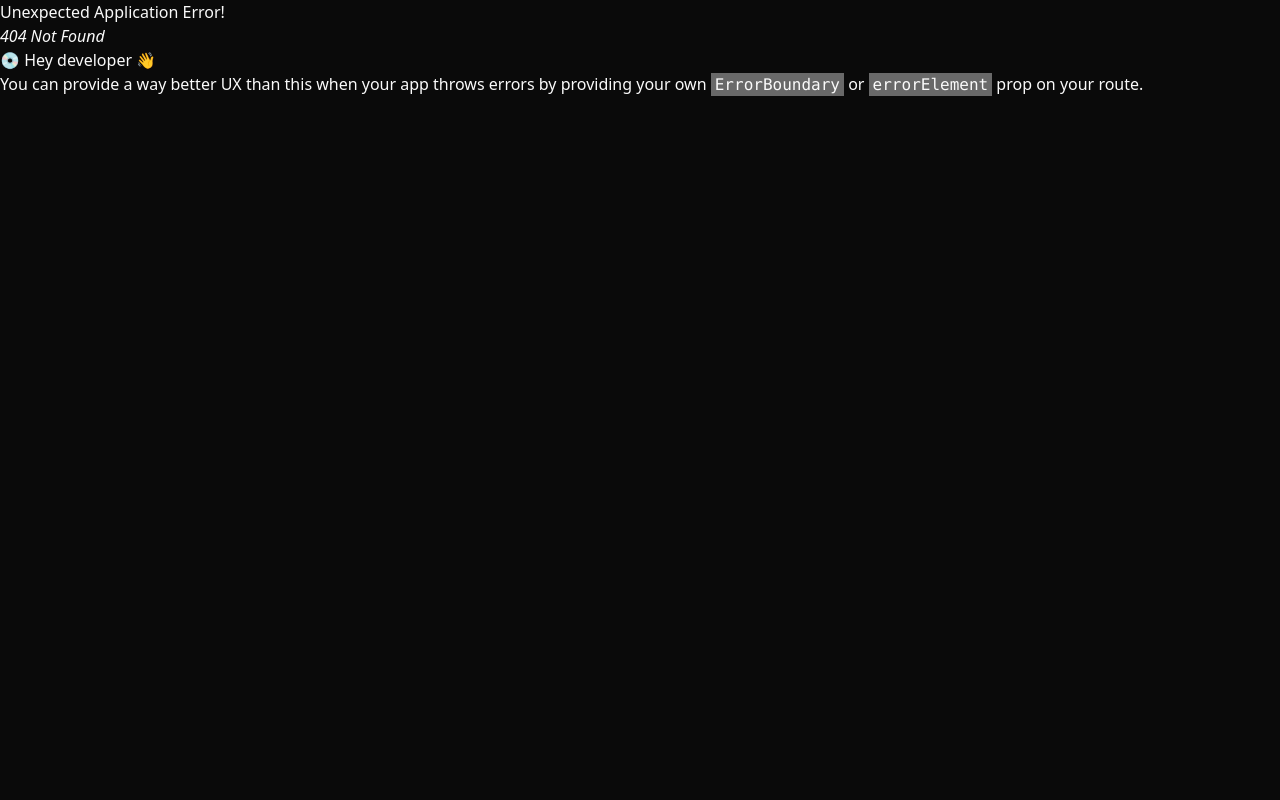
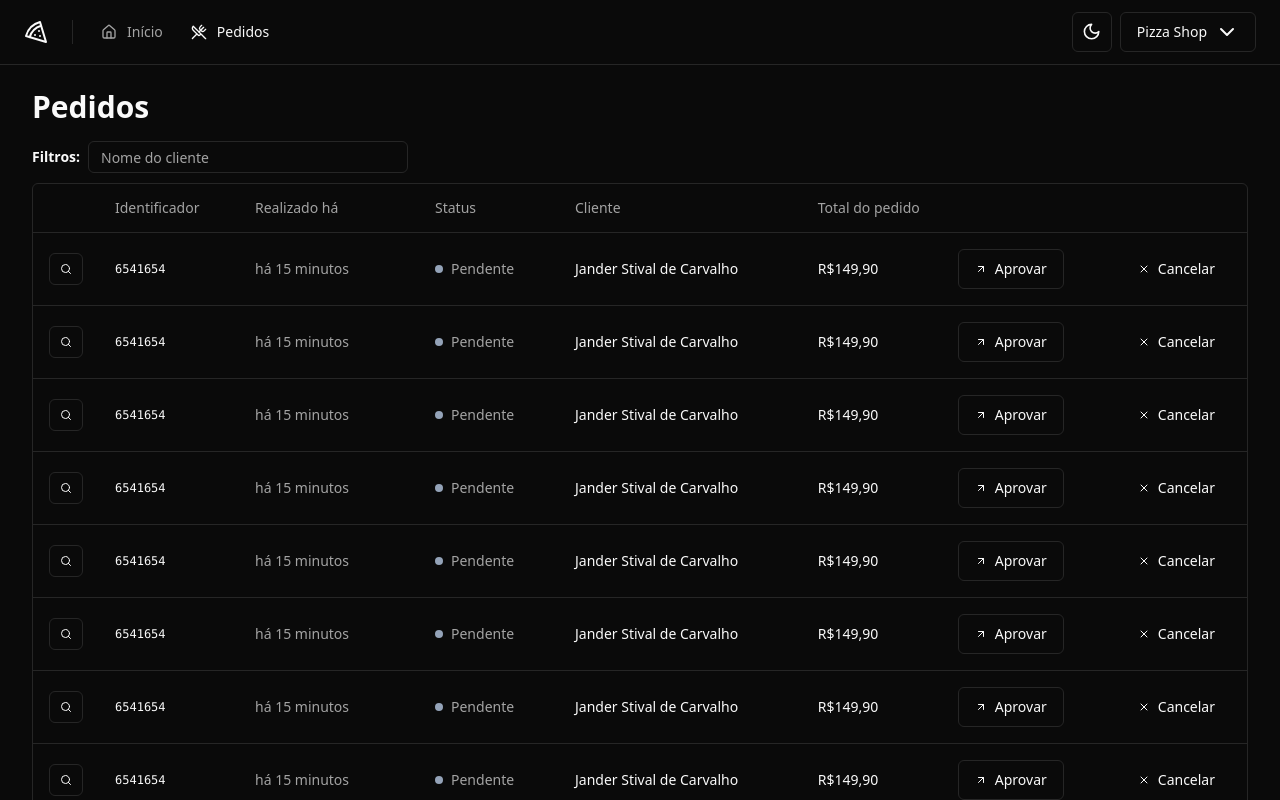
Before and after one commit to janderscarvalho/Pizza-Shop, a React (Vite) app: page /orders in a window 1280 px wide. Before the commit this address had no page. Shown: the top 800 px of the page. Built offline with nearby package versions, Linux system fonts and the light colour scheme.

Commit message:
Pedidos
Realizado o design da tabela de pedidos

```diff
--- /dev/null
+++ b/src/Pages/app/orders/orders.tsx
@@ -0,0 +1,90 @@
+import { ArrowUpRight, Search, X } from 'lucide-react'
+import { Helmet } from 'react-helmet-async'
+
+import { Button } from '@/components/ui/button'
+import { Input } from '@/components/ui/input'
+import {
+  Table,
+  TableBody,
+  TableCell,
+  TableHead,
+  TableHeader,
+  TableRow,
+} from '@/components/ui/table'
+
+export function Orders() {
+  return (
+    <>
+      <Helmet title="Pedidos" />
+      <div className="flex flex-col gap-4">
+        <h1 className="tracking-tigh text-3xl font-bold">Pedidos</h1>
+      </div>
+      <div className="space-y-2.5">
+        <form className="flex items-center gap-2">
+          <span className="text-sm font-semibold">Filtros:</span>
+          <Input placeholder="Nome do cliente" className="h-8 w-[320px]" />
+        </form>
+        <div className="rounded-md border">
+          <Table>
+            <TableHeader>
+              <TableRow>
+                <TableHead className="w-[64px]"></TableHead>
+                <TableHead className="w-[140px]">Identificador</TableHead>
+                <TableHead className="w-[180px]">Realizado há</TableHead>
+                <TableHead className="w-[140px]">Status</TableHead>
+                <TableHead>Cliente</TableHead>
+                <TableHead className="w-[140px]">Total do pedido</TableHead>
+                <TableHead className="w-[164px]"></TableHead>
+                <TableHead className="w-[132px]"></TableHead>
+              </TableRow>
+            </TableHeader>
+            <TableBody>
+              {Array.from({ length: 10 }).map((_, i) => {
+                return (
+                  <TableRow key={i}>
+                    <TableCell>
+                      <Button variant="outline" size="xs">
+                        <Search className="h-3 w-3" />
+                        <span className="sr-only">Detalhes do Pedido</span>
+                      </Button>
+                    </TableCell>
+                    <TableCell className="font-mono text-xs font-medium">
+                      6541654
+                    </TableCell>
+                    <TableCell className="text-muted-foreground">
+                      há 15 minutos
+                    </TableCell>
+                    <TableCell>
+                      <div className="flex items-center gap-2">
+                        <span className="h-2 w-2 rounded-full bg-slate-400" />
+                        <span className="font-medium text-muted-foreground">
+                          Pendente
+                        </span>
+                      </div>
+                    </TableCell>
+                    <TableCell className="font-medium">
+                      Jander Stival de Carvalho
+                    </TableCell>
+                    <TableCell className="font-medium">R$149,90</TableCell>
+                    <TableCell>
+                      <Button variant="outline">
+                        <ArrowUpRight className="mr-2 h-3 w-3" />
+                        Aprovar
+                      </Button>
+                    </TableCell>
+                    <TableCell>
+                      <Button variant="ghost">
+                        <X className="mr-2 h-3 w-3" />
+                        Cancelar
+                      </Button>
+                    </TableCell>
+                  </TableRow>
+                )
+              })}
+            </TableBody>
+          </Table>
+        </div>
+      </div>
+    </>
+  )
+}
--- a/src/components/ui/button.tsx
+++ b/src/components/ui/button.tsx
@@ -22,6 +22,7 @@
       size: {
         default: 'h-10 px-4 py-2',
         sm: 'h-9 rounded-md px-3',
+        xs: 'h-8 px-2.5',
         lg: 'h-11 rounded-md px-8',
         icon: 'h-10 w-10',
       },
--- /dev/null
+++ b/src/components/ui/table.tsx
@@ -0,0 +1,117 @@
+import * as React from "react"
+
+import { cn } from "@/lib/utils"
+
+const Table = React.forwardRef<
+  HTMLTableElement,
+  React.HTMLAttributes<HTMLTableElement>
+>(({ className, ...props }, ref) => (
+  <div className="relative w-full overflow-auto">
+    <table
+      ref={ref}
+      className={cn("w-full caption-bottom text-sm", className)}
+      {...props}
+    />
+  </div>
+))
+Table.displayName = "Table"
+
+const TableHeader = React.forwardRef<
+  HTMLTableSectionElement,
+  React.HTMLAttributes<HTMLTableSectionElement>
+>(({ className, ...props }, ref) => (
+  <thead ref={ref} className={cn("[&_tr]:border-b", className)} {...props} />
+))
+TableHeader.displayName = "TableHeader"
+
+const TableBody = React.forwardRef<
+  HTMLTableSectionElement,
+  React.HTMLAttributes<HTMLTableSectionElement>
+>(({ className, ...props }, ref) => (
+  <tbody
+    ref={ref}
+    className={cn("[&_tr:last-child]:border-0", className)}
+    {...props}
+  />
+))
+TableBody.displayName = "TableBody"
+
+const TableFooter = React.forwardRef<
+  HTMLTableSectionElement,
+  React.HTMLAttributes<HTMLTableSectionElement>
+>(({ className, ...props }, ref) => (
+  <tfoot
+    ref={ref}
+    className={cn(
+      "border-t bg-muted/50 font-medium [&>tr]:last:border-b-0",
+      className
+    )}
+    {...props}
+  />
+))
+TableFooter.displayName = "TableFooter"
+
+const TableRow = React.forwardRef<
+  HTMLTableRowElement,
+  React.HTMLAttributes<HTMLTableRowElement>
+>(({ className, ...props }, ref) => (
+  <tr
+    ref={ref}
+    className={cn(
+      "border-b transition-colors hover:bg-muted/50 data-[state=selected]:bg-muted",
+      className
+    )}
+    {...props}
+  />
+))
+TableRow.displayName = "TableRow"
+
+const TableHead = React.forwardRef<
+  HTMLTableCellElement,
+  React.ThHTMLAttributes<HTMLTableCellElement>
+>(({ className, ...props }, ref) => (
+  <th
+    ref={ref}
+    className={cn(
+      "h-12 px-4 text-left align-middle font-medium text-muted-foreground [&:has([role=checkbox])]:pr-0",
+      className
+    )}
+    {...props}
+  />
+))
+TableHead.displayName = "TableHead"
+
+const TableCell = React.forwardRef<
+  HTMLTableCellElement,
+  React.TdHTMLAttributes<HTMLTableCellElement>
+>(({ className, ...props }, ref) => (
+  <td
+    ref={ref}
+    className={cn("p-4 align-middle [&:has([role=checkbox])]:pr-0", className)}
+    {...props}
+  />
+))
+TableCell.displayName = "TableCell"
+
+const TableCaption = React.forwardRef<
+  HTMLTableCaptionElement,
+  React.HTMLAttributes<HTMLTableCaptionElement>
+>(({ className, ...props }, ref) => (
+  <caption
+    ref={ref}
+    className={cn("mt-4 text-sm text-muted-foreground", className)}
+    {...props}
+  />
+))
+TableCaption.displayName = "TableCaption"
+
+export {
+  Table,
+  TableHeader,
+  TableBody,
+  TableFooter,
+  TableHead,
+  TableRow,
+  TableCell,
+  TableCaption,
+}
--- a/src/routes.tsx
+++ b/src/routes.tsx
@@ -3,6 +3,7 @@
 import { AppLayout } from './Pages/_layouts/app'
 import { AuthLayout } from './Pages/_layouts/auth'
 import { Dashboard } from './Pages/app/dashboard'
+import { Orders } from './Pages/app/orders/orders'
 import { SignIn } from './Pages/auth/sign-in'
 import { SignUp } from './Pages/auth/sign-up'
 
@@ -10,7 +11,10 @@
   {
     path: '/',
     element: <AppLayout />,
-    children: [{ path: '/', element: <Dashboard /> }],
+    children: [
+      { path: '/', element: <Dashboard /> },
+      { path: '/orders', element: <Orders /> },
+    ],
   },
 
   {
```
